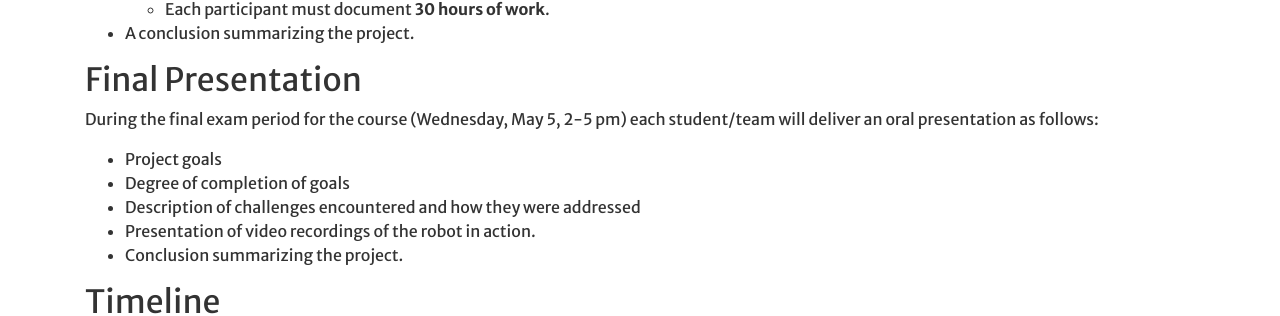
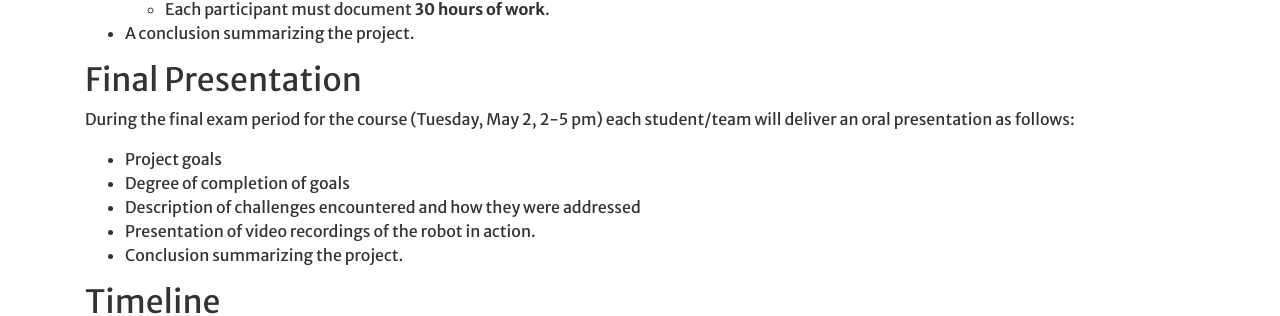
Before and after one commit to Hendrix-CS/csci235, a Jekyll site: the page built from projects/Final.md, in a window 1280 px wide and 900 px high, scrolled down 881 px. Shown: the part 151-467 px from the top of the window. Built offline with Jekyll 4.4.1, drawn with Linux system fonts in a browser that asks for light colours; a script that is not in the unit is left out.

Commit message:
Corrected date.

```diff
--- a/projects/Final.md
+++ b/projects/Final.md
@@ -49,7 +49,7 @@ Each team submits **one** final project paper. It should include the following:
 
 ## Final Presentation
 
-During the final exam period for the course (Wednesday, May 5, 2-5 pm) each
+During the final exam period for the course (Tuesday, May 2, 2-5 pm) each
 student/team will deliver an oral presentation as follows:
 * Project goals
 * Degree of completion of goals
```
